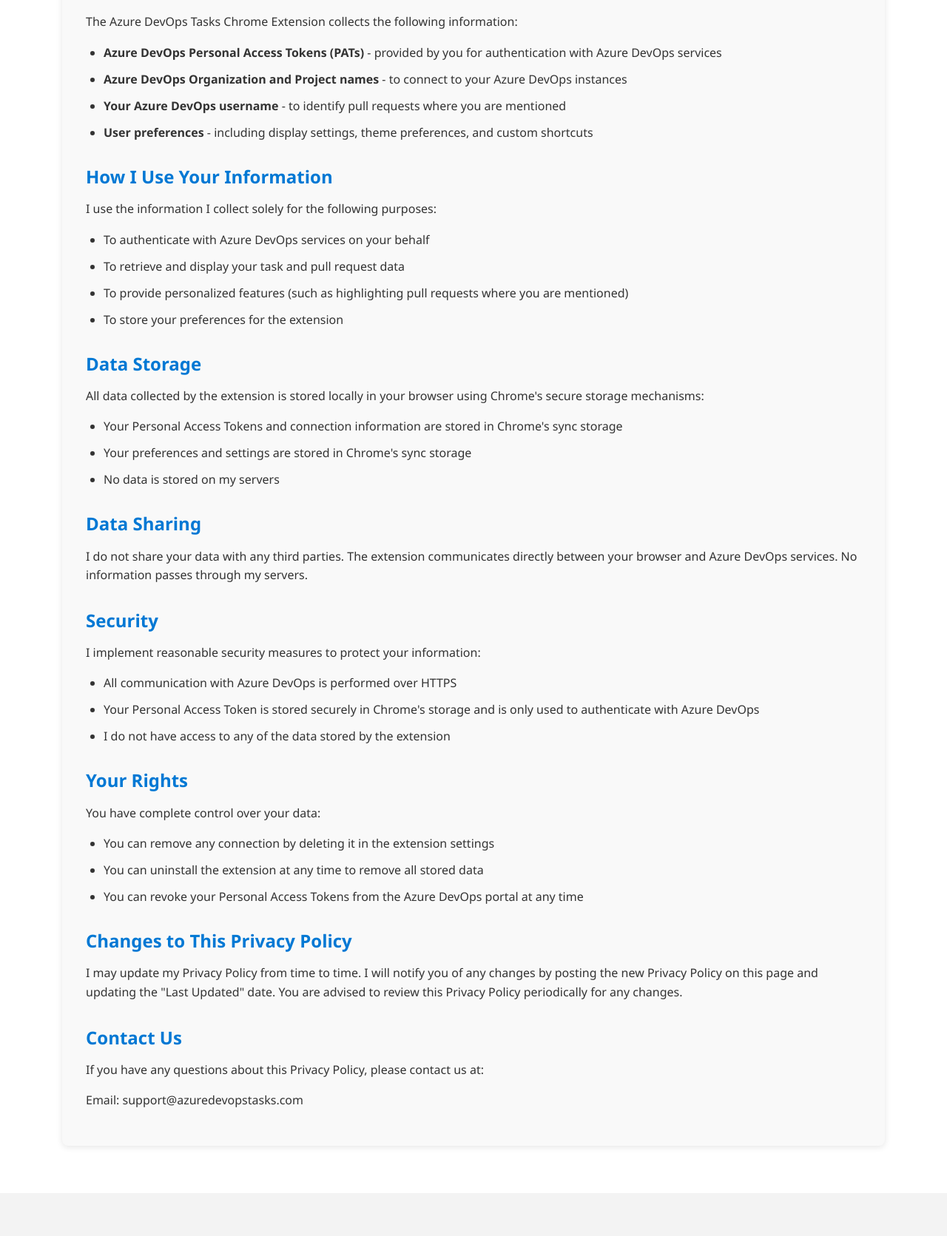
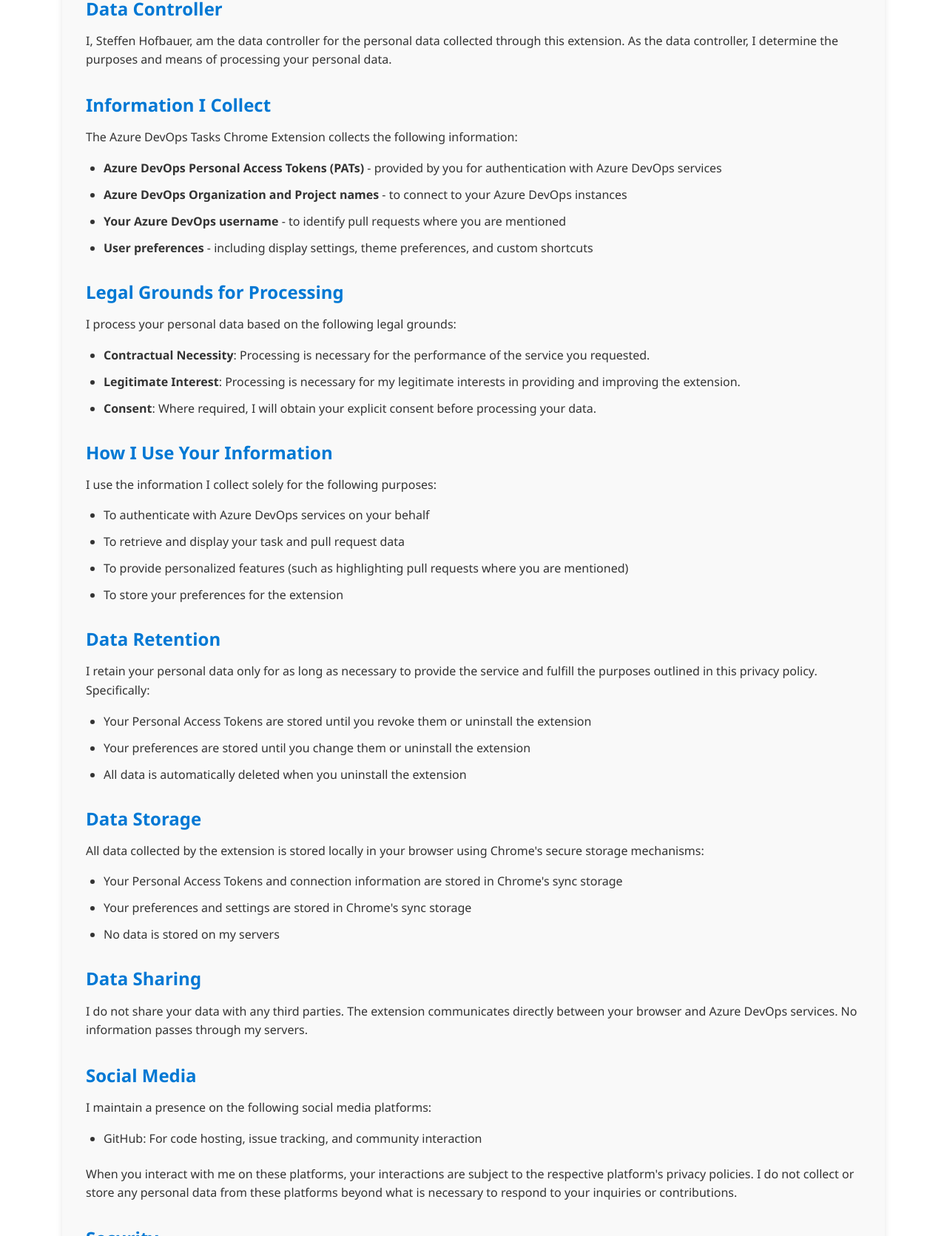
Before and after one commit to iTzSteffen/azure-devops-tasks-extension-website, a plain HTML site: page privacy.html in a window 1280 px wide. Shown: the part 430-2101 px from the top of the page at 74% size. Drawn offline with Linux system fonts and the light colour scheme.

Commit message:
updated privacy policy

```diff
--- a/privacy.html
+++ b/privacy.html
@@ -43,7 +43,12 @@
             This Privacy Policy describes how the Azure DevOps Tasks Chrome
             Extension ("I", "my", or "the extension") collects, uses, and
             protects your information when you use my browser extension. I am
-            committed to ensuring the privacy and security of your data.
+            committed to ensuring the privacy and security of your data in compliance with the General Data Protection Regulation (GDPR) and other applicable data protection laws.
+          </p>
+
+          <h2>Data Controller</h2>
+          <p>
+            I, Steffen Hofbauer, am the data controller for the personal data collected through this extension. As the data controller, I determine the purposes and means of processing your personal data.
           </p>
 
           <h2>Information I Collect</h2>
@@ -70,6 +75,14 @@
             </li>
           </ul>
 
+          <h2>Legal Grounds for Processing</h2>
+          <p>I process your personal data based on the following legal grounds:</p>
+          <ul>
+            <li><strong>Contractual Necessity</strong>: Processing is necessary for the performance of the service you requested.</li>
+            <li><strong>Legitimate Interest</strong>: Processing is necessary for my legitimate interests in providing and improving the extension.</li>
+            <li><strong>Consent</strong>: Where required, I will obtain your explicit consent before processing your data.</li>
+          </ul>
+
           <h2>How I Use Your Information</h2>
           <p>
             I use the information I collect solely for the following purposes:
@@ -82,6 +95,14 @@
               requests where you are mentioned)
             </li>
             <li>To store your preferences for the extension</li>
+          </ul>
+
+          <h2>Data Retention</h2>
+          <p>I retain your personal data only for as long as necessary to provide the service and fulfill the purposes outlined in this privacy policy. Specifically:</p>
+          <ul>
+            <li>Your Personal Access Tokens are stored until you revoke them or uninstall the extension</li>
+            <li>Your preferences are stored until you change them or uninstall the extension</li>
+            <li>All data is automatically deleted when you uninstall the extension</li>
           </ul>
 
           <h2>Data Storage</h2>
@@ -107,6 +128,13 @@
             services. No information passes through my servers.
           </p>
 
+          <h2>Social Media</h2>
+          <p>I maintain a presence on the following social media platforms:</p>
+          <ul>
+            <li>GitHub: For code hosting, issue tracking, and community interaction</li>
+          </ul>
+          <p>When you interact with me on these platforms, your interactions are subject to the respective platform's privacy policies. I do not collect or store any personal data from these platforms beyond what is necessary to respond to your inquiries or contributions.</p>
+
           <h2>Security</h2>
           <p>
             I implement reasonable security measures to protect your
@@ -123,37 +151,39 @@
             </li>
           </ul>
 
-          <h2>Your Rights</h2>
-          <p>You have complete control over your data:</p>
+          <h2>Your Rights Under GDPR</h2>
+          <p>Under the GDPR, you have the following rights:</p>
           <ul>
-            <li>
-              You can remove any connection by deleting it in the extension
-              settings
-            </li>
-            <li>
-              You can uninstall the extension at any time to remove all stored
-              data
-            </li>
-            <li>
-              You can revoke your Personal Access Tokens from the Azure DevOps
-              portal at any time
-            </li>
+            <li>Right to access your personal data</li>
+            <li>Right to rectification of inaccurate data</li>
+            <li>Right to erasure ("right to be forgotten")</li>
+            <li>Right to restrict processing</li>
+            <li>Right to data portability</li>
+            <li>Right to object to processing</li>
+            <li>Right to withdraw consent</li>
           </ul>
+          <p>To exercise any of these rights, please contact me using the information provided below.</p>
+
+          <h2>National Data Protection Authority</h2>
+          <p>You have the right to lodge a complaint with your local data protection authority. For example, if you are in Germany, you can contact:</p>
+          <p>Der Bundesbeauftragte für den Datenschutz und die Informationsfreiheit<br>
+          Graurheindorfer Str. 153<br>
+          53117 Bonn<br>
+          Germany</p>
 
           <h2>Changes to This Privacy Policy</h2>
           <p>
-            I may update my Privacy Policy from time to time. I will notify you
-            of any changes by posting the new Privacy Policy on this page and
-            updating the "Last Updated" date. You are advised to review this
+            I may update my Privacy Policy from time to time. I will notify
+            you of any changes by posting the new Privacy Policy on this page
+            and updating the "Last Updated" date. You are advised to review this
             Privacy Policy periodically for any changes.
           </p>
 
-          <h2>Contact Us</h2>
+          <h2>Contact Me</h2>
           <p>
-            If you have any questions about this Privacy Policy, please contact
-            us at:
+            If you have any questions about this Privacy Policy or your data rights, please contact me at:
           </p>
-          <p>Email: support@azuredevopstasks.com</p>
+          <p>Email: steffen.hofbauer@googlemail.com</p>
         </div>
       </div>
     </section>
```
